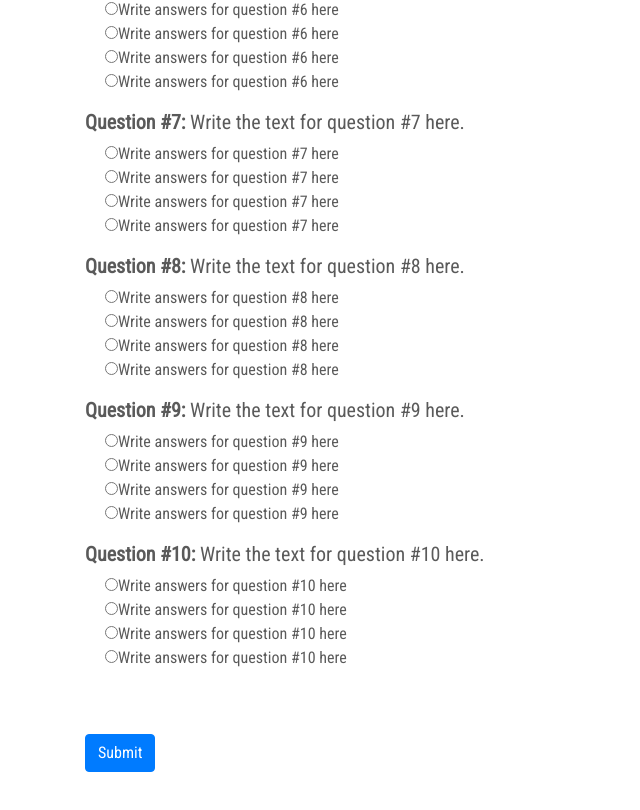
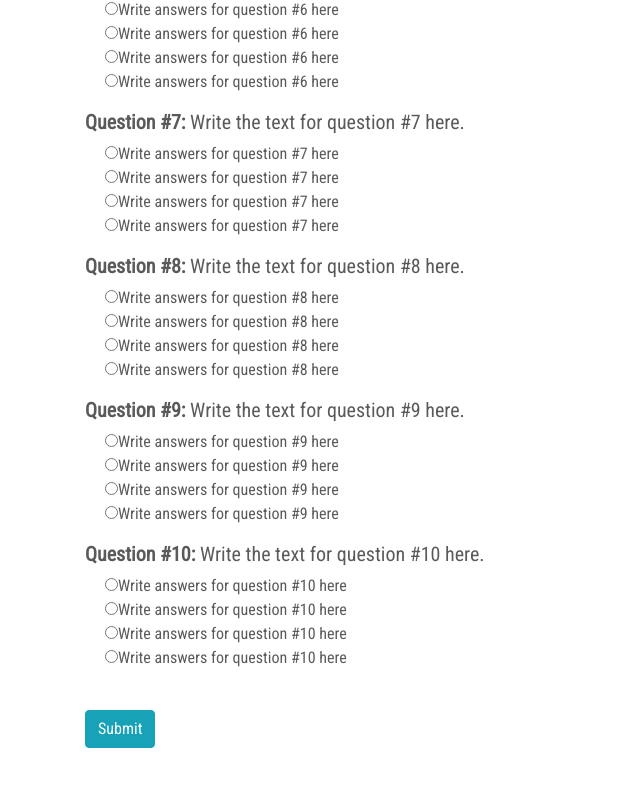
Before and after one commit to nljacob/project_aids_nigeria, a React (Create React App) app in the folder client/: page /certification in a window 1280 px wide. Shown: the part 2144-2954 px from the top of the page, without its empty margins (0-640 px from the left). Built offline with nearby package versions, Linux system fonts and the light colour scheme.

Commit message:
changing a few things to match our colors

```diff
--- a/client/src/components/Certification/Certification.js
+++ b/client/src/components/Certification/Certification.js
@@ -330,10 +330,8 @@ class Certification extends React.Component {
                         <input type="radio" name="Question10" value="d" checked={this.state.selectedOption[9] === 'd'} onChange={this.handleOptionChange(9)}/>Write answers for question #10 here <br/>
                    </div>
                     </fieldset>
-
                     <br />
-                    <br />
-                    <button type="button" className="btn btn-primary" onClick={this.checkAnswers} id="Submit Button">Submit</button>
+                    <button type="button" className="btn btn-info" onClick={this.checkAnswers} id="Submit Button">Submit</button>
                 </form>
 
             </div>
```
